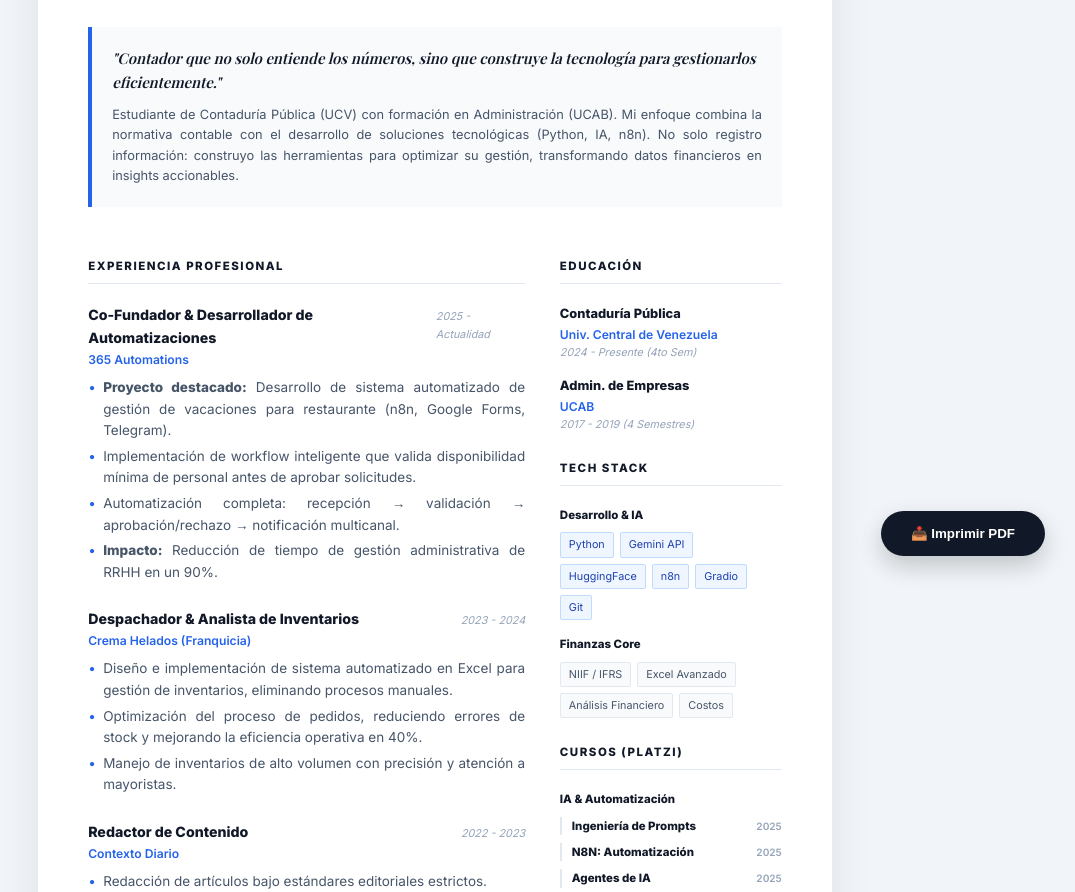
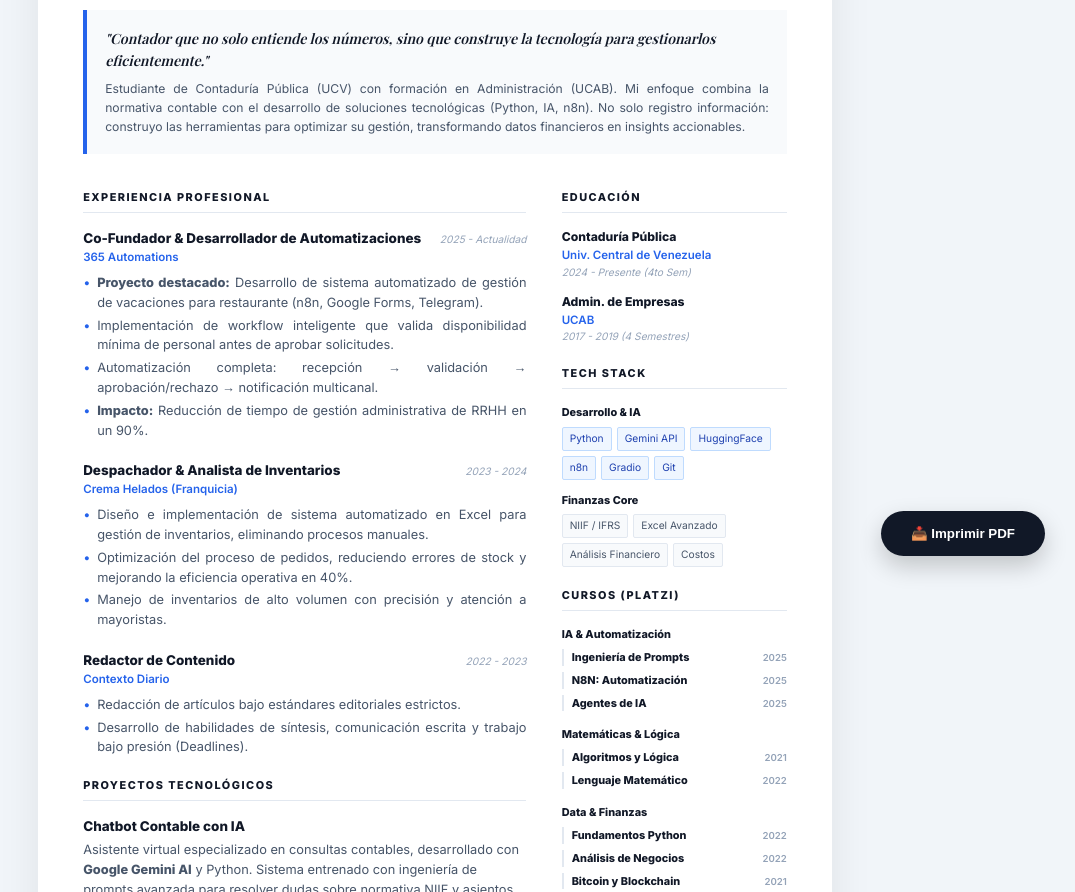
Before and after one commit to Nachosotillo/cv, a plain HTML site: page index.html in a window 1280 px wide. Shown: the part 214-1106 px from the top of the page, without its empty margins (205-1280 px from the left). Drawn offline with nearby package versions, Linux system fonts and the light colour scheme; a web font is replaced by a local one.

Commit message:
Refine styles for layout and printing adjustments
Adjusted font sizes and paddings for better layout. Improved print styles and ensured grid layout for printing.

```diff
--- a/index.html
+++ b/index.html
@@ -24,8 +24,8 @@
             background-color: #f1f5f9;
             color: var(--slate);
             font-family: 'Inter', sans-serif;
-            font-size: 13.5px;
-            line-height: 1.6;
+            font-size: 12.8px; /* Ajuste sutil para que quepa todo mejor */
+            line-height: 1.55;
         }
 
         .page {
@@ -33,15 +33,15 @@
             margin: 40px auto;
             background: var(--bg);
             box-shadow: 0 20px 40px rgba(0,0,0,0.08);
-            padding: 50px;
+            padding: 45px; /* Un poco menos de padding */
             position: relative;
         }
 
         /* HEADER */
         header {
             border-bottom: 2px solid var(--ink);
-            padding-bottom: 25px;
-            margin-bottom: 30px;
+            padding-bottom: 20px;
+            margin-bottom: 25px;
             display: flex;
             justify-content: space-between;
             align-items: flex-end;
@@ -66,7 +66,7 @@
 
         .contact-grid {
             text-align: right;
-            font-size: 0.8em;
+            font-size: 0.85em;
         }
         .contact-grid a {
             color: var(--slate);
@@ -80,16 +80,19 @@
         /* MISSION HOOK */
         .mission-box {
             background: var(--surface);
-            padding: 20px;
+            padding: 18px;
             border-left: 4px solid var(--accent);
-            margin-bottom: 40px;
+            margin-bottom: 30px;
+            /* EVITA QUE SE ROMPA AL IMPRIMIR */
+            break-inside: avoid;
+            page-break-inside: avoid;
         }
         .mission-text {
             font-family: 'Playfair Display', serif;
             font-size: 1.1em;
             font-style: italic;
             color: var(--ink);
-            margin-bottom: 10px;
+            margin-bottom: 8px;
         }
         .profile-text {
             font-size: 0.95em;
@@ -111,24 +114,38 @@
             color: var(--ink);
             font-weight: 800;
             border-bottom: 1px solid #e2e8f0;
-            padding-bottom: 8px;
-            margin-bottom: 20px;
-            margin-top: 10px;
+            padding-bottom: 6px;
+            margin-bottom: 15px;
+            margin-top: 5px;
+            /* EVITA QUEDARSE SOLO AL FINAL DE LA HOJA */
+            break-after: avoid;
+            page-break-after: avoid;
         }
 
-        /* EXPERIENCIA */
-        .entry { margin-bottom: 25px; }
-        .entry-header { display: flex; justify-content: space-between; align-items: baseline; margin-bottom: 4px; }
+        /* BLOQUES DE CONTENIDO (Entradas y Skills) */
+        .entry, .skill-block {
+            margin-bottom: 20px;
+            /* LA CLAVE: MANTIENE EL BLOQUE UNIDO */
+            break-inside: avoid;
+            page-break-inside: avoid;
+        }
+
+        .entry-header { display: flex; justify-content: space-between; align-items: baseline; margin-bottom: 3px; }
         .entry-title { font-weight: 700; color: var(--ink); font-size: 1.05em; }
         .entry-org { color: var(--accent); font-weight: 600; font-size: 0.9em; }
         .entry-date { font-size: 0.8em; font-style: italic; color: var(--light-slate); }
 
-        .entry-content ul { list-style: none; margin-top: 8px; }
-        .entry-content li { position: relative; padding-left: 15px; margin-bottom: 4px; text-align: justify; }
+        .entry-content ul { list-style: none; margin-top: 6px; }
+        .entry-content li { position: relative; padding-left: 14px; margin-bottom: 3px; text-align: justify; }
         .entry-content li::before { content: "•"; position: absolute; left: 0; color: var(--accent); }
 
         /* LINKS */
-        .links-row { margin-top: 8px; }
+        .links-row {
+            margin-top: 8px;
+            /* Asegura que los links se queden con su texto */
+            break-inside: avoid;
+            page-break-inside: avoid;
+        }
         .links-row a {
             display: inline-block; font-size: 0.75em; text-transform: uppercase; text-decoration: none;
             color: var(--ink); border: 1px solid #e2e8f0; padding: 3px 10px; margin-right: 8px;
@@ -137,20 +154,18 @@
         .links-row a:hover { background: var(--accent); color: white; border-color: var(--accent); }
 
         /* SIDEBAR ITEMS */
-        .skill-block { margin-bottom: 25px; }
-        .skill-category { font-weight: 700; font-size: 0.85em; color: var(--ink); margin-bottom: 8px; display: block;}
+        .skill-category { font-weight: 700; font-size: 0.85em; color: var(--ink); margin-bottom: 6px; display: block;}
 
-        .tag-cloud { display: flex; flex-wrap: wrap; gap: 6px; margin-bottom: 15px; }
-        .tag { background: var(--surface); padding: 3px 8px; font-size: 0.8em; border-radius: 2px; color: var(--slate); border: 1px solid #e2e8f0; }
+        .tag-cloud { display: flex; flex-wrap: wrap; gap: 5px; margin-bottom: 12px; }
+        .tag { background: var(--surface); padding: 3px 7px; font-size: 0.8em; border-radius: 2px; color: var(--slate); border: 1px solid #e2e8f0; }
         .tag.tech { border-color: #bfdbfe; color: #1e40af; background: #eff6ff; }
 
-        /* CURSOS CON FECHAS */
         .cert-list .cert-item {
-            margin-bottom: 8px;
+            margin-bottom: 6px;
             border-left: 2px solid #e2e8f0;
-            padding-left: 10px;
+            padding-left: 8px;
             display: flex;
-            justify-content: space-between; /* Separa nombre y fecha */
+            justify-content: space-between;
             align-items: baseline;
         }
         .cert-item strong { font-size: 0.85em; color: var(--ink); }
@@ -160,18 +175,28 @@
             position: fixed; bottom: 30px; right: 30px;
             background: var(--ink); color: white; padding: 15px 30px;
             border-radius: 50px; text-decoration: none; box-shadow: 0 10px 25px rgba(0,0,0,0.2);
-            font-weight: 600; border: none; cursor: pointer; transition: transform 0.2s;
+            font-weight: 600; border: none; cursor: pointer; transition: transform 0.2s; z-index: 999;
         }
         .download-btn:hover { transform: translateY(-3px); background: var(--accent); }
 
         @media print {
             body { background: white; }
-            .page { margin: 0; box-shadow: none; width: 100%; max-width: 100%; padding: 40px; }
+            .page {
+                margin: 0;
+                box-shadow: none;
+                width: 100%;
+                max-width: 100%;
+                padding: 30px 40px; /* Márgenes optimizados para A4 */
+            }
             .download-btn { display: none; }
             .mission-box { border-left-width: 2px !important; background-color: #f8fafc !important; -webkit-print-color-adjust: exact; }
             a { color: var(--ink); text-decoration: none; }
             .tag.tech { border: 1px solid #cbd5e1; }
-            @page { margin: 0; size: A4; }
+
+            /* Asegurar que las columnas se impriman una al lado de la otra */
+            .layout-grid { display: grid; grid-template-columns: 63% 32%; gap: 5%; }
+
+            @page { margin: 0.8cm; size: A4; }
         }
 
         @media (max-width: 768px) {
@@ -301,7 +326,7 @@
             <aside>
                 <section class="skill-block">
                     <h2>Educación</h2>
-                    <div class="entry" style="margin-bottom: 15px;">
+                    <div class="entry" style="margin-bottom: 12px;">
                         <div class="entry-title" style="font-size: 0.95em;">Contaduría Pública</div>
                         <div class="entry-org">Univ. Central de Venezuela</div>
                         <div class="entry-date">2024 - Presente (4to Sem)</div>
```
